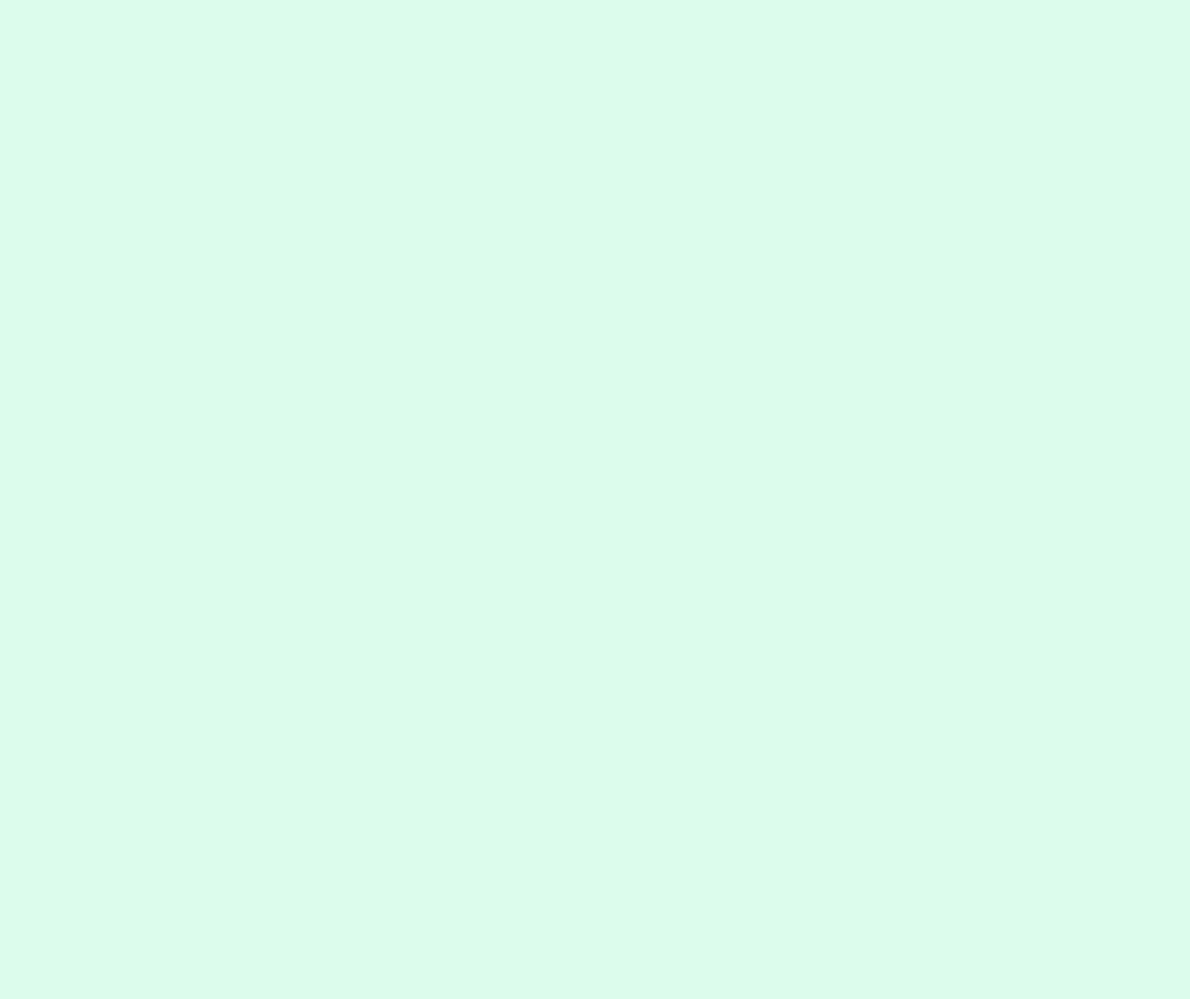
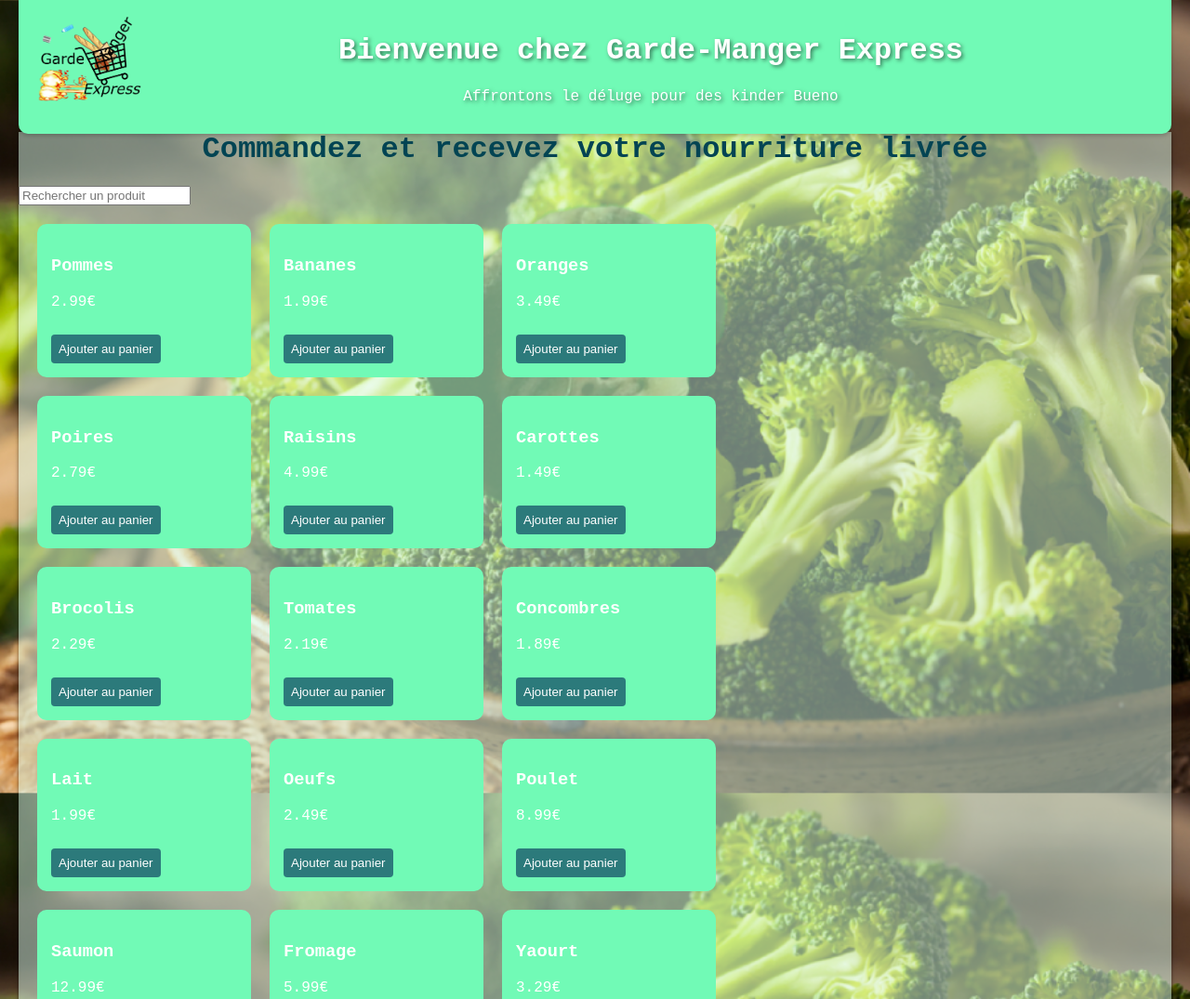
Before and after one commit to BDF172/Garde-manger-express, a plain HTML site: page index.html in a window 1280 px wide. Shown: the top 1075 px of the page at 93% size. Before the commit the page ends 800 px from the top, so only its background shows below. Drawn offline with Linux system fonts and the light colour scheme.

Commit message:
01122023DUBUS
HTML continué, images, js

```diff
--- a/index.html
+++ b/index.html
@@ -2,5 +2,49 @@
 <title>Garde-Manger Express</title>
 <meta charset="utf-8">
 <link rel="stylesheet" href="style.css">
+<link rel="icon" href="GME.png">
 <link rel="stylesheet" href="https://fonts.googleapis.com/css2?family=Montserrat:wght@200;300&display=swap">
+
+
+
 </head>
+<body>
+    <header class = "header">
+        <div class = "box1">
+            <div class="container">
+                <div>
+                    <img src="logo.png", width="120px">
+                </div>
+                <div class="boxTITLE">
+                    <center>
+                    <H1>Bienvenue chez Garde-Manger Express</h1>
+                    <p>Affrontons le déluge pour des kinder Bueno</p>
+                    </center>
+                </div>
+            </div>
+
+        </div>
+
+    </header>
+
+
+<div class="contentbox">
+    <div class="deco1box">
+        <center>
+        <h1>Commandez et recevez votre nourriture livrée</h1>
+        </center>
+    </div>
+    <input type="text" id="searchInput" placeholder="Rechercher un produit">
+    <div class="boxproduits">
+        <div class="product-catalog">
+            <div class="products-container" id="productsContainer">
+                <!-- Liste de produits générée dynamiquement par JavaScript -->
+            </div>
+        </div>
+    </div>
+
+    <script src="script.js"></script>
+</div>
+
+
+</body>
--- /dev/null
+++ b/script.js
@@ -0,0 +1,121 @@
+const productList = [
+    { name: "Pommes", price: 2.99 },
+    { name: "Bananes", price: 1.99 },
+    { name: "Oranges", price: 3.49 },
+    { name: "Poires", price: 2.79 },
+    { name: "Raisins", price: 4.99 },
+    { name: "Carottes", price: 1.49 },
+    { name: "Brocolis", price: 2.29 },
+    { name: "Tomates", price: 2.19 },
+    { name: "Concombres", price: 1.89 },
+    { name: "Lait", price: 1.99 },
+    { name: "Oeufs", price: 2.49 },
+    { name: "Poulet", price: 8.99 },
+    { name: "Saumon", price: 12.99 },
+    { name: "Fromage", price: 5.99 },
+    { name: "Yaourt", price: 3.29 },
+    { name: "Pain complet", price: 2.49 },
+    { name: "Céréales", price: 4.99 },
+    { name: "Jus d'orange", price: 2.99 },
+    { name: "Café moulu", price: 6.49 },
+    { name: "Pâtes", price: 1.79 },
+    { name: "Riz", price: 3.99 },
+    { name: "Chocolat noir", price: 3.49 },
+    { name: "Chips de pomme", price: 4.79 },
+    { name: "Barre de céréales", price: 1.29 },
+    { name: "Eau minérale", price: 0.99 },
+    { name: "Savon liquide", price: 2.99 },
+    { name: "Shampooing", price: 4.49 },
+    { name: "Papier toilette", price: 3.99 },
+    { name: "Lessive", price: 5.99 },
+    { name: "Nettoyant tout usage", price: 1.99 },
+    { name: "Brosse à dents", price: 1.49 },
+    { name: "Dentifrice", price: 2.79 },
+    { name: "Serviettes en papier", price: 2.29 },
+    { name: "Couches", price: 9.99 },
+    { name: "Shampooing pour animaux", price: 4.99 },
+    { name: "Croquettes pour chiens", price: 7.99 },
+    { name: "Litière pour chats", price: 5.49 },
+    { name: "Plantes d'intérieur", price: 12.99 },
+    { name: "Ampoules LED", price: 3.99 },
+    { name: "Cahier", price: 1.99 },
+    { name: "Stylos", price: 0.99 },
+    { name: "Agenda", price: 4.49 },
+    { name: "Post-it", price: 2.29 },
+    { name: "Saucisson", price: 99999.99 },
+  ];
+
+
+  function generateProductList() {
+    const productsContainer = document.getElementById("productsContainer");
+
+    for (const product of productList) {
+        const productDiv = document.createElement("div");
+        productDiv.className = "product";
+
+        const productNameHeading = document.createElement("h3");
+        productNameHeading.textContent = product.name;
+
+        const productPrice = document.createElement("p");
+        productPrice.textContent = `${product.price.toFixed(2)}€`;
+
+        const addToCartButton = document.createElement("button");
+        addToCartButton.textContent = "Ajouter au panier";
+        addToCartButton.onclick = function () {
+            addToCart(product.name);
+        };
+
+        productDiv.appendChild(productNameHeading);
+        productDiv.appendChild(productPrice);
+        productDiv.appendChild(addToCartButton);
+
+        productsContainer.appendChild(productDiv);
+    }
+}
+
+generateProductList();
+
+function addToCart(productName) {
+    alert("Produit ajouté au panier : " + productName);
+}
+
+const searchInput = document.getElementById("searchInput");
+searchInput.addEventListener("input", filterProducts);
+
+function filterProducts() {
+    const searchTerm = searchInput.value.toLowerCase();
+    const filteredProducts = productList.filter(product => product.name.toLowerCase().includes(searchTerm));
+
+    const productsContainer = document.getElementById("productsContainer");
+    productsContainer.innerHTML = "";
+
+    if (filteredProducts.length === 0) {
+        const noResultsMessage = document.createElement("p");
+        noResultsMessage.textContent = "Aucun résultat trouvé.";
+
+        productsContainer.appendChild(noResultsMessage);
+    } else {
+        for (const product of filteredProducts) {
+            const productDiv = document.createElement("div");
+            productDiv.className = "product";
+
+            const productNameHeading = document.createElement("h3");
+            productNameHeading.textContent = product.name;
+
+            const productPrice = document.createElement("p");
+            productPrice.textContent = `${product.price.toFixed(2)}€`;
+
+            const addToCartButton = document.createElement("button");
+            addToCartButton.textContent = "Ajouter au panier";
+            addToCartButton.onclick = function () {
+                addToCart(product.name);
+            };
+
+            productDiv.appendChild(productNameHeading);
+            productDiv.appendChild(productPrice);
+            productDiv.appendChild(addToCartButton);
+
+            productsContainer.appendChild(productDiv);
+        }
+    }
+}
--- a/style.css
+++ b/style.css
@@ -1,4 +1,122 @@
 body{
 	font-family:'OCR A Std', monospace;
-	background:#DCFCEC;
+	background: #DCFCEC url('nayxocolis.png') center center fixed;
+    background-size: cover;
+    margin: 0;
 }
+
+#titre {
+	position: fixed;
+	top:0%;
+
+	margin-top: -2.5em;
+  }
+
+  .header {
+	font-family:'OCR A Std', monospace;
+    position: fixed;
+    top: 0;
+    left: 0;
+    width: 100%;
+	background:rgba(220, 252, 236, 0);
+	color : white;
+    z-index: 1000;
+	border-top-left-radius: 0;
+    border-top-right-radius: 0;
+    border-bottom-left-radius: 10px;
+    border-bottom-right-radius: 10px;
+}
+
+  .box1 {
+
+
+	background : #71FAB6;
+	color : white;
+    padding: 15px;
+	margin-left: 20px;
+    margin-right: 20px;
+    z-index: 1000;
+	border-top-left-radius: 0;
+    border-top-right-radius: 0;
+    border-bottom-left-radius: 10px;
+    border-bottom-right-radius: 10px;
+	box-shadow: 0px 2px 4px rgba(0, 0, 0, 0.2);
+  }
+  .container {
+    display: flex;
+	border: 0px solid black;
+	flex-direction: row;
+}
+.boxTITLE{
+
+	border: 0px solid rgb(0, 0, 0);
+	width: 100%;
+	text-shadow: 2px 2px 4px rgba(0, 0, 0, 0.5);
+}
+
+.Boxbuttonconn{
+	margin-top:40px;
+	display: flex;
+	border: 0px solid black;
+	flex-direction: row;
+	border: 0px solid rgb(0, 0, 0);
+
+}
+
+.contentbox{
+	background:rgba(220, 252, 236, 0.5);
+	box-shadow: 0px 2px 4px rgba(0, 0, 0, 0.5);
+	margin-left: 20px;
+    margin-right: 20px;
+	margin-top: 142px;
+
+}
+
+.buttonconn{
+	border-radius:10px;
+	background-color: #04AA6D;
+	padding:10px;
+	margin:5px;
+	color:white;
+	border-color: white;
+	font-size: 15;
+
+}
+
+.deco1box{
+	color:#024453;
+
+}
+
+
+.product-catalog {
+    padding: 20px;
+}
+
+.products-container {
+    display: flex;
+    flex-wrap: wrap;
+    gap: 20px;
+}
+
+.product {
+    background-color: #71FAB6;
+    color: white;
+    padding: 15px;
+    border-radius: 10px;
+    width: 200px;
+}
+
+button {
+    background-color: #2C7A7B;
+    color: white;
+    border: none;
+    padding: 8px;
+    border-radius: 4px;
+    cursor: pointer;
+    margin-top: 10px;
+}
+.boxproduits{
+	border: 0px solid rgb(0, 0, 0);
+	width: 71%;
+}
```
Also changed, not shown: GME.png (added), nayxocolis.png (added).
